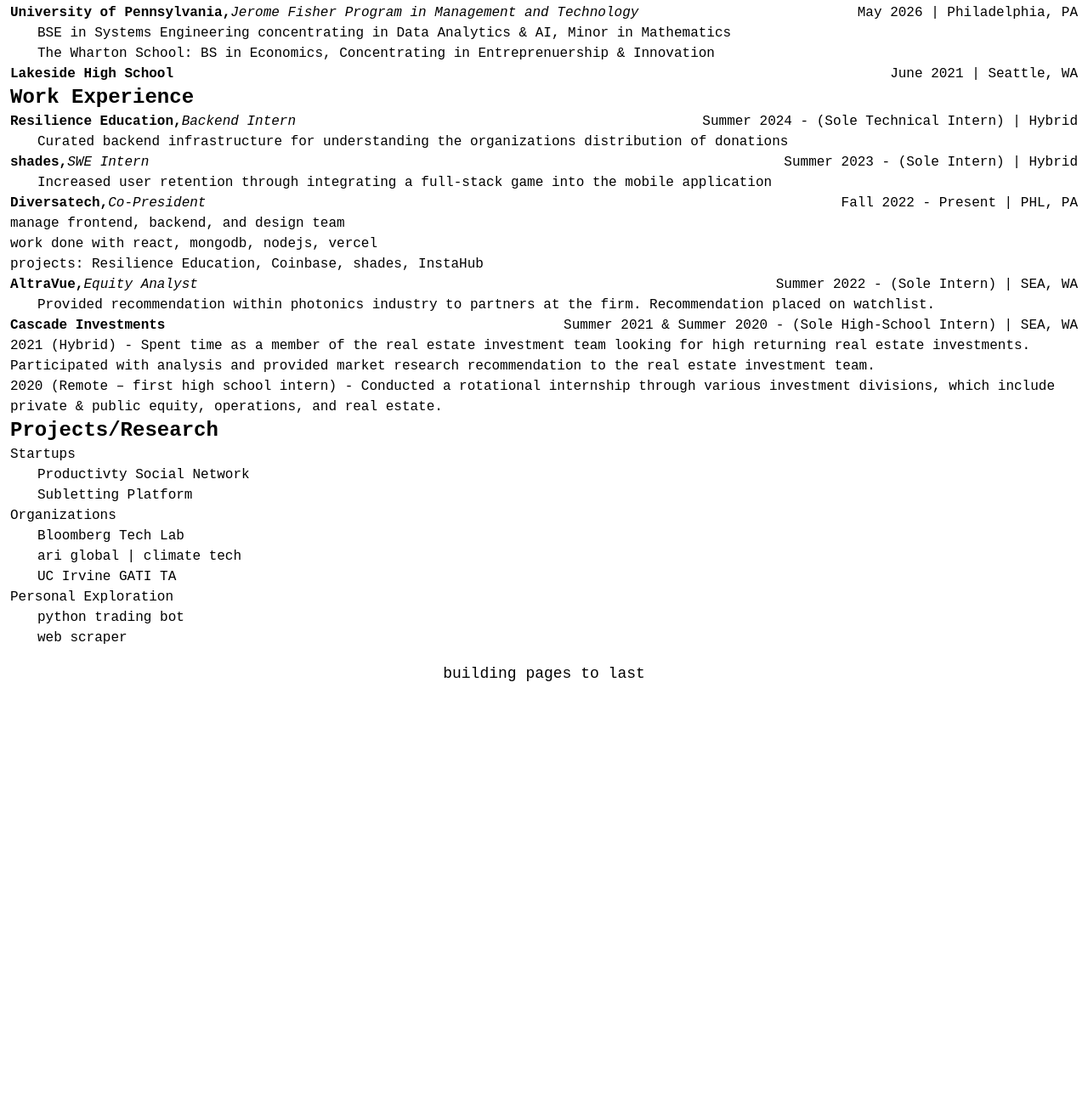
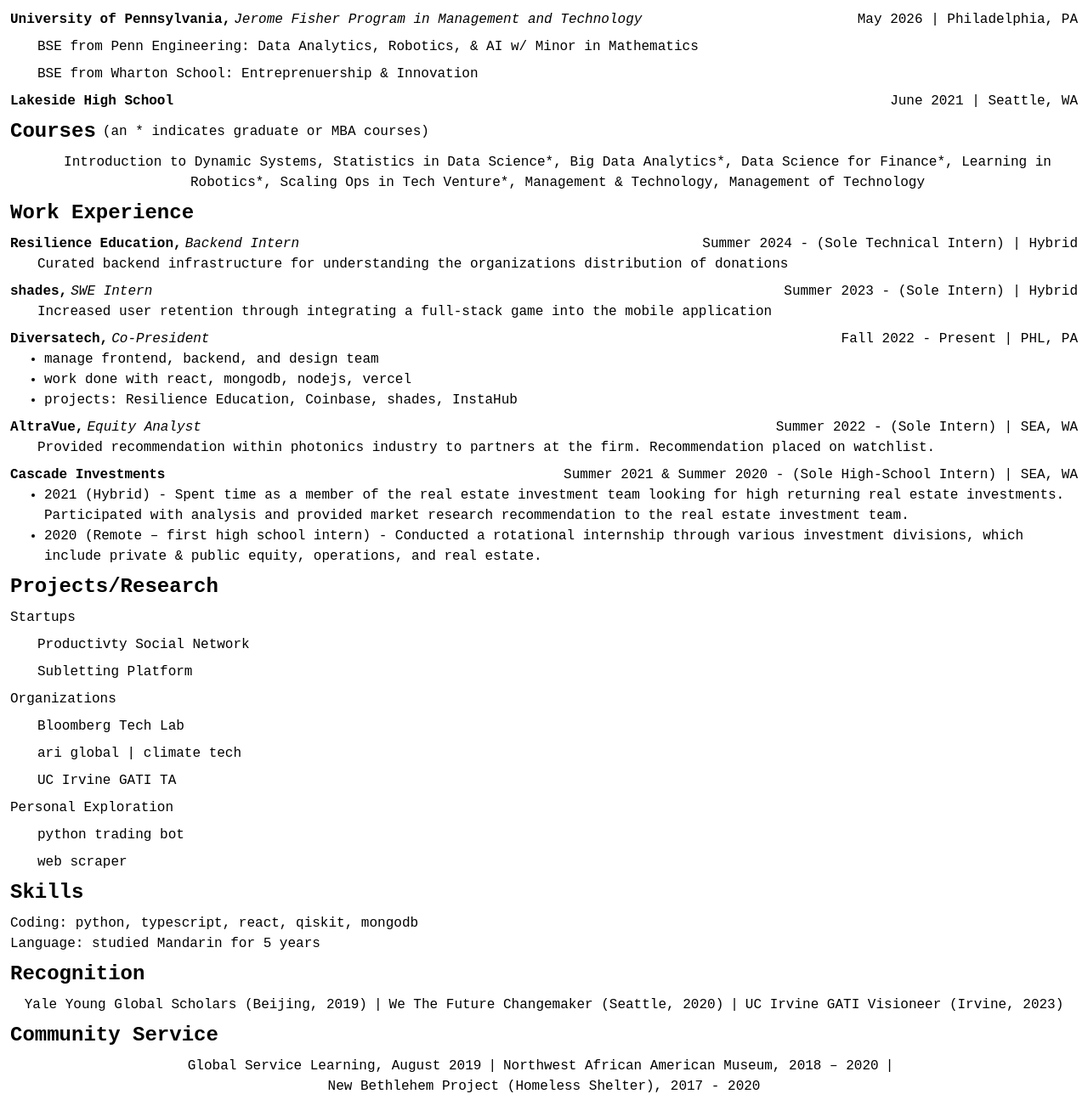
Before and after one commit to cameron-d28/cameron-d28.github.io, a website: page src/resume.html in a window 1280 px wide. Shown: the part 89-1397 px from the top of the page at 85% size. Before the commit the page ends 912 px from the top, so only its background shows below. Drawn offline with Linux system fonts and the light colour scheme.

Commit message:
updates to resume and tailwind

```diff
--- a/src/resume.html
+++ b/src/resume.html
@@ -24,13 +24,24 @@
                 </div>
                 <h2>May 2026 | Philadelphia, PA</h2>
             </div>
-            <p class="resume-indent">BSE in Systems Engineering concentrating in Data Analytics & AI, Minor in Mathematics</p>
-            <p class="resume-indent">The Wharton School: BS in Economics, Concentrating in Entreprenuership & Innovation</p>
+            <p class="resume-indent">BSE from Penn Engineering: Data Analytics, Robotics, & AI w/ Minor in Mathematics</p>
+            <p class="resume-indent">BSE from Wharton School: Entreprenuership & Innovation</p>
             <div class="resume-experience-header">
                 <h2 class="font-bold">Lakeside High School</h2>
                 <h2 class="text-right">June 2021 | Seattle, WA</h2>
             </div>
         </div>
+      </div>
+
+      <!-- COURSES -->
+      <div class="resume-section">
+        <div class="flex flex-row items-center space-x-2">
+            <h1>Courses</h1>
+            <h3>(an * indicates graduate or MBA courses)</h3>
+        </div>
+        <p class="text-center">Introduction to Dynamic Systems, Statistics in Data Science*, Big Data Analytics*, Data Science for Finance*, Learning in Robotics*,
+            Scaling Ops in Tech Venture*, Management & Technology, Management of Technology</p>
+
       </div>
 
       <!-- WORK EXPERIENCE SECTION -->
@@ -66,7 +77,7 @@
                 </div>
                 <h2>Fall 2022 - Present | PHL, PA</h2>
             </div>
-            <ul>
+            <ul class="list-disc pl-10">
                 <li>manage frontend, backend, and design team</li>
                 <li>work done with react, mongodb, nodejs, vercel</li>
                 <li>projects: Resilience Education, Coinbase, shades, InstaHub</li>
@@ -89,7 +100,7 @@
                 <h2 class="font-bold">Cascade Investments</h2>
                 <h2>Summer 2021 & Summer 2020 - (Sole High-School Intern) | SEA, WA</h2>
             </div>
-            <ul>
+            <ul class="list-disc pl-10">
                 <li>2021 (Hybrid) - Spent time as a member of the real estate investment team looking for high returning real estate investments. Participated with
                     analysis and provided market research recommendation to the real estate investment team.</li>
                 <li>
@@ -117,6 +128,35 @@
         <p>web scraper</p>
 
       </div>
+
+      <!-- SKILLS -->
+       <div class="resume-section">
+        <h1>Skills</h1>
+        <ul>
+          <li>Coding: python, typescript, react, qiskit, mongodb</li>
+          <li>Language: studied Mandarin for 5 years</li>
+        </ul>
+       </div>
+
+      <!-- RECOGNITION -->
+       <div class="resume-section">
+        <h1>Recognition</h1>
+        <ul class="resume-list-vertical-line">
+            <li>Yale Young Global Scholars (Beijing, 2019)</li>
+            <li>We The Future Changemaker (Seattle, 2020)</li>
+            <li>UC Irvine GATI Visioneer (Irvine, 2023)</li>
+        </ul>
+       </div>
+
+      <!-- COMMUNITY SERVICE -->
+       <div class="resume-section">
+        <h1>Community Service</h1>
+        <ul class="resume-list-vertical-line">
+            <li>Global Service Learning, August 2019</li>
+            <li>Northwest African American Museum, 2018 – 2020</li>
+            <li>New Bethlehem Project (Homeless Shelter), 2017 - 2020</li>
+        </ul>
+       </div>
     </main>
     <footer>
       <a href="https://jeffhuang.com/designed_to_last/"
--- a/src/tailwind.css
+++ b/src/tailwind.css
@@ -59,11 +59,11 @@
 }
 
 .resume-main {
-  @apply flex flex-col items-start;
+  @apply flex flex-col items-start space-y-2;
 }
 
 .resume-section {
-  @apply w-full px-3;
+  @apply w-full space-y-2 px-3;
 }
 
 .resume-section h1 {
@@ -79,5 +79,18 @@
 }
 
 .resume-header-title {
-  @apply flex flex-row;
+  @apply flex flex-row space-x-1;
 }
+
+.resume-list-vertical-line {
+  @apply flex flex-row flex-wrap justify-center;
+}
+
+.resume-list-vertical-line li {
+  @apply flex items-center text-center;
+}
+
+.resume-list-vertical-line li:not(:last-child)::after {
+  content: "|";
+  @apply mx-2;
+}
```
Also changed, not shown: src/styles.css.
